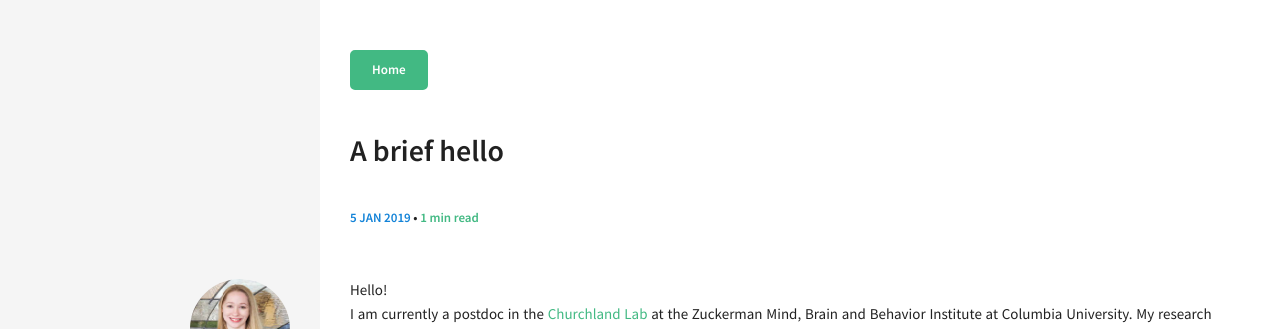
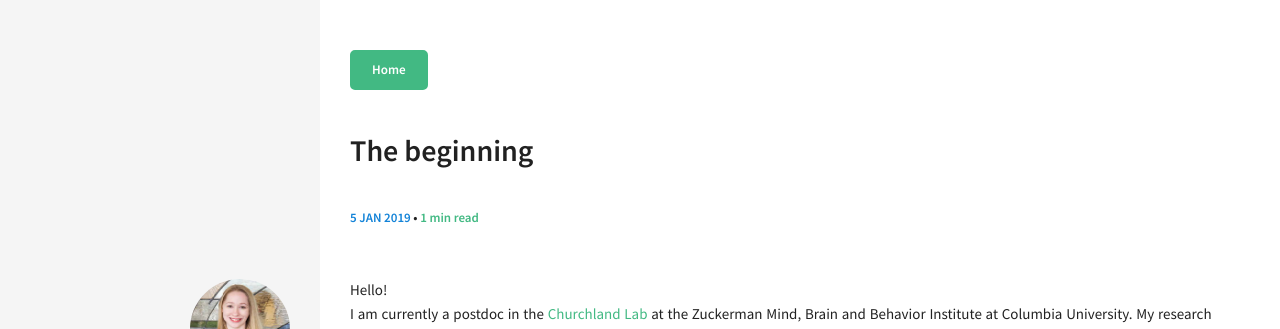
Before and after one commit to karschro/karschro.github.io, a Jekyll site: the page built from _posts/2019-01-05-a-brief-hello.md, in a window 1280 px wide. Shown: the top 329 px of the page. Built offline with Jekyll 4.4.1, drawn with Linux system fonts in a browser that asks for light colours.

Commit message:
Update 2019-01-05-a-brief-hello.md

```diff
--- a/_posts/2019-01-05-a-brief-hello.md
+++ b/_posts/2019-01-05-a-brief-hello.md
@@ -1,6 +1,6 @@
 ---
 layout: post
-title:  "A brief hello"
+title:  "The beginning"
 date:   2019-01-05 20:07:19
 categories: [PARAGRAPH]
 comments: false
```
